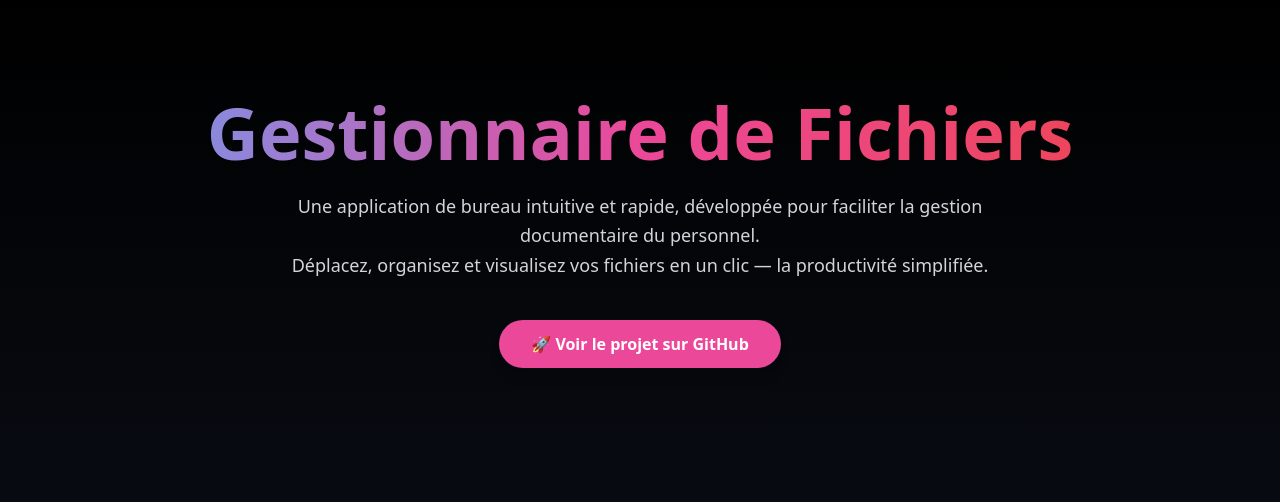
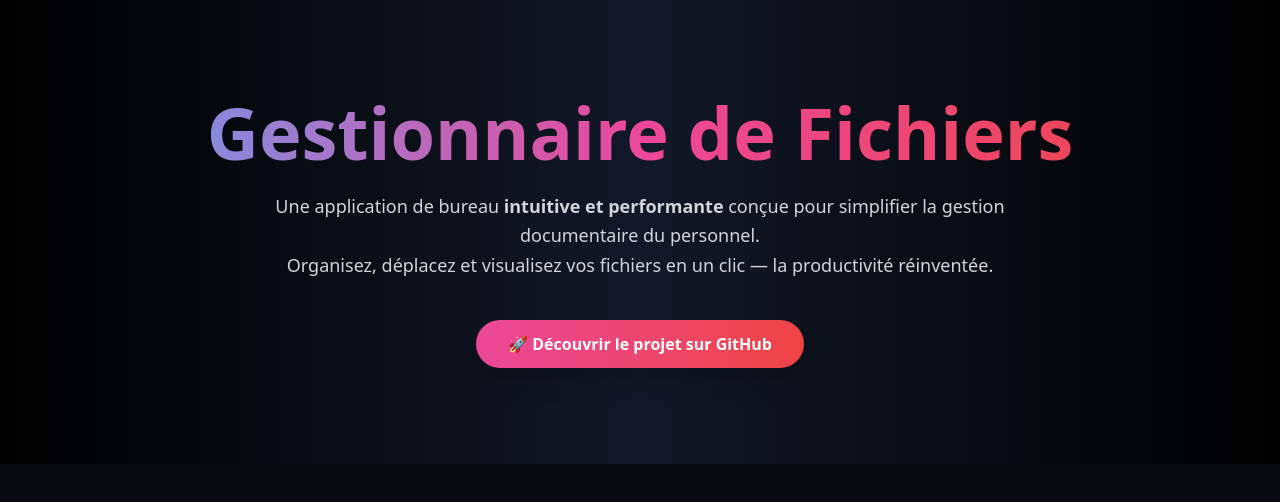
Before and after one commit to MESLIMOHAMEDM22005188/PortfolioMesli, a Django app: page /projects/file-crud/ in a window 1280 px wide. Shown: the top 502 px of the page. Run offline with Django 5.2, Linux system fonts and the light colour scheme; parts of the project's set-up code (start-up, migrations or seed data) failed here and were passed over.

```diff
--- a/monsite/portfolio/templates/projects/file_crud.html
+++ b/monsite/portfolio/templates/projects/file_crud.html
@@ -35,23 +35,29 @@
 
   <!-- HERO -->
   <section class="text-center py-24 px-6 relative">
+    <div class="absolute inset-0 bg-gradient-to-r from-pink-500/10 to-blue-500/10 blur-3xl"></div>
+    <div class="relative z-10">
       <h1 class="text-5xl md:text-7xl font-extrabold bg-gradient-to-r from-blue-400 via-pink-500 to-red-500 text-transparent bg-clip-text">
         Gestionnaire de Fichiers
       </h1>
       <p class="mt-6 text-lg text-gray-300 max-w-3xl mx-auto leading-relaxed">
-      Une application de bureau intuitive et rapide, développée pour faciliter la gestion documentaire du personnel.
-      <br>Déplacez, organisez et visualisez vos fichiers en un clic — la productivité simplifiée.
+        Une application de bureau <strong>intuitive et performante</strong> conçue pour simplifier la gestion documentaire du personnel.
+        <br>Organisez, déplacez et visualisez vos fichiers en un clic — la productivité réinventée.
       </p>
       <div class="mt-10">
         <a href="https://github.com/MESLIMOHAMEDM22005188/FileManager" target="_blank"
-         class="inline-block px-8 py-3 rounded-full bg-pink-500 hover:bg-pink-600 transition font-semibold text-white shadow-lg">
-        🚀 Voir le projet sur GitHub
+           class="inline-block px-8 py-3 rounded-full bg-gradient-to-r from-pink-500 to-red-500 hover:from-pink-600 hover:to-red-600 transition font-semibold text-white shadow-xl transform hover:scale-105">
+          🚀 Découvrir le projet sur GitHub
         </a>
+      </div>
     </div>
   </section>
 
   <!-- GALLERY -->
-  <section class="px-4 md:px-12 py-10">
+  <section class="px-4 md:px-12 py-16">
+    <h2 class="text-center text-3xl md:text-4xl font-bold mb-8 text-transparent bg-clip-text bg-gradient-to-r from-pink-400 to-blue-400">
+      Aperçu de l’interface
+    </h2>
     <div class="overflow-hidden rounded-2xl border border-gray-700 shadow-lg">
       <div class="carousel carousel-auto-scroll flex space-x-6">
         <img src="img1.png" alt="Interface principale" class="rounded-xl">
@@ -64,36 +70,45 @@
 
   <!-- FEATURES -->
   <section class="py-20 px-6 bg-gradient-to-br from-gray-900 to-black">
-    <h2 class="text-4xl font-bold mb-12 text-center">Fonctionnalités Clés</h2>
+    <h2 class="text-4xl font-bold mb-12 text-center text-transparent bg-clip-text bg-gradient-to-r from-pink-400 to-purple-400">
+      ⚙️ Fonctionnalités Clés
+    </h2>
     <div class="grid grid-cols-1 md:grid-cols-3 gap-10 max-w-6xl mx-auto">
-      <div class="bg-gray-800 p-6 rounded-2xl shadow-md hover:scale-105 transition">
+      <div class="bg-gray-800 p-6 rounded-2xl shadow-md hover:scale-105 transition transform hover:-translate-y-2">
         <h3 class="text-xl font-semibold mb-2 text-pink-400">Ajout & Suppression</h3>
-        <p class="text-gray-400">Ajoutez, supprimez ou déplacez vos fichiers en toute simplicité via une interface fluide et intuitive.</p>
+        <p class="text-gray-400">Gérez vos fichiers (ajout, suppression, déplacement) via une interface fluide et ergonomique.</p>
       </div>
-      <div class="bg-gray-800 p-6 rounded-2xl shadow-md hover:scale-105 transition">
+      <div class="bg-gray-800 p-6 rounded-2xl shadow-md hover:scale-105 transition transform hover:-translate-y-2">
         <h3 class="text-xl font-semibold mb-2 text-blue-400">Catégories Intelligentes</h3>
-        <p class="text-gray-400">Classez vos fichiers automatiquement selon leur type, taille ou date, grâce à une logique interne dynamique.</p>
+        <p class="text-gray-400">Classement automatique selon le type, la taille ou la date — pour une organisation sans effort.</p>
       </div>
-      <div class="bg-gray-800 p-6 rounded-2xl shadow-md hover:scale-105 transition">
+      <div class="bg-gray-800 p-6 rounded-2xl shadow-md hover:scale-105 transition transform hover:-translate-y-2">
         <h3 class="text-xl font-semibold mb-2 text-green-400">Visualisation Dynamique</h3>
-        <p class="text-gray-400">Affichage clair des types et métadonnées de fichiers, avec tri et recherche rapide intégrés.</p>
+        <p class="text-gray-400">Affichage détaillé des métadonnées, avec tri et recherche rapide intégrés.</p>
       </div>
     </div>
   </section>
 
   <!-- ABOUT -->
-  <section class="py-16 px-6 border-t border-gray-800 text-center">
-    <h2 class="text-3xl font-bold mb-6">Un projet né du terrain</h2>
-    <p class="text-gray-400 max-w-3xl mx-auto mb-8 leading-relaxed">
-      Conçu durant mon stage, ce projet visait à automatiser la gestion documentaire du personnel.
-      Entièrement développé en <strong>Python (architecture MVC)</strong>, il offre une interface moderne, robuste et extensible.
-      Une version mobile est actuellement en cours de développement pour compléter cette expérience fluide et multiplateforme.
+  <section class="py-20 px-6 border-t border-gray-800 text-center bg-gradient-to-b from-black to-gray-900">
+    <h2 class="text-3xl md:text-4xl font-bold mb-6 text-transparent bg-clip-text bg-gradient-to-r from-blue-400 to-pink-400">
+      💡 Un projet né du terrain
+    </h2>
+    <p class="text-gray-400 max-w-3xl mx-auto mb-10 leading-relaxed">
+      Conçu durant mon stage, ce projet répond à un besoin réel : <strong>l’automatisation de la gestion documentaire du personnel</strong>.
+      Développé en <strong>Python</strong> avec une architecture <strong>MVC</strong>, il associe performance et flexibilité.
+      <br>Une version mobile est actuellement en cours de développement pour offrir une expérience <strong>multiplateforme fluide et moderne</strong>.
     </p>
     <a href="https://github.com/MESLIMOHAMEDM22005188/gestion-fichiers-signatures.git" target="_blank"
-       class="inline-block px-8 py-3 rounded-full bg-gradient-to-r from-pink-500 to-red-500 hover:from-pink-600 hover:to-red-600 transition font-semibold text-white shadow-lg">
-       🔗 Accéder au code source sur GitHub
+       class="inline-block px-8 py-3 rounded-full bg-gradient-to-r from-pink-500 to-red-500 hover:from-pink-600 hover:to-red-600 transition font-semibold text-white shadow-lg transform hover:scale-105">
+       🔗 Voir le code source sur GitHub
     </a>
   </section>
 
+  <!-- FOOTER -->
+  <footer class="py-8 text-center text-gray-500 text-sm border-t border-gray-800">
+    © 2025 Mohamed Mesli — Tous droits réservés
+  </footer>
+
 </body>
 </html>
```
Lines whose indentation alone changed are shown as unchanged.
